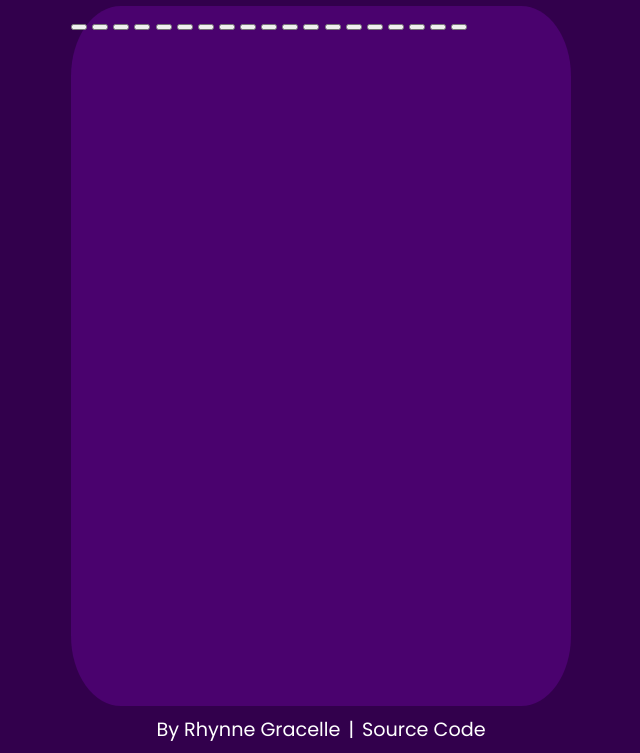
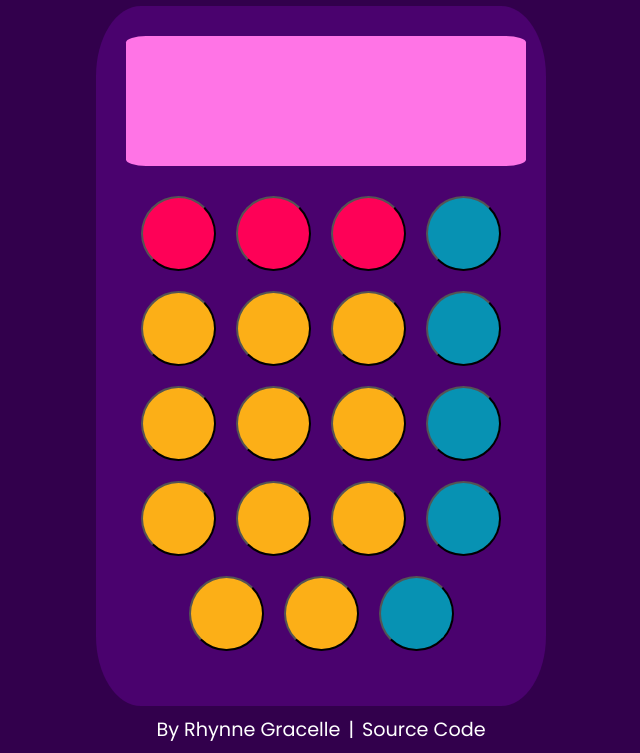
Before and after one commit to kevanpr/calculator, a plain HTML site: page index.html in a window 1280 px wide. Shown: the part 47-800 px from the top of the page, without its empty margins (319-959 px from the left). Drawn offline with Linux system fonts and the light colour scheme; a web font is replaced by a local one.

Commit message:
fix: wrap and color buttons

```diff
--- a/index.html
+++ b/index.html
@@ -15,26 +15,35 @@
     <div class="container">
         <div class="title">Calculator</div>
         <div class="calculator">
-            <div></div>
-            <button></button>
-            <button></button>
-            <button></button>
-            <button></button>
-            <button></button>
-            <button></button>
-            <button></button>
-            <button></button>
-            <button></button>
-            <button></button>
-            <button></button>
-            <button></button>
-            <button></button>
-            <button></button>
-            <button></button>
-            <button></button>
-            <button></button>
-            <button></button>
-            <button></button>
+            <div class="display"></div>
+            <div class="calculatorBody">
+                <button class="red"></button>
+                <button class="red"></button>
+                <button class="red"></button>
+                <button class="green"></button>
+
+                <button class="yellow"></button>
+                <button class="yellow"></button>
+                <button class="yellow"></button>
+                <button class="green"></button>
+
+                <button class="yellow"></button>
+                <button class="yellow"></button>
+                <button class="yellow"></button>
+                <button class="green"></button>
+
+
+                <button class="yellow"></button>
+                <button class="yellow"></button>
+                <button class="yellow"></button>
+                <button class="green"></button>
+
+                <button class="yellow"></button>
+                <button class="yellow"></button>
+                <button class="green"></button>
+
+            </div>
+
         </div>
         <div class="creatorContainer">
             <a class="creator">By Rhynne Gracelle</a>
--- a/styles.css
+++ b/styles.css
@@ -26,9 +26,47 @@ body {
 
 .calculator {
     height: 700px;
-    width: 500px;
+    width: 450px;
     background: #4a026e;
     border-radius: 10%;
+    display: flex;
+    flex-direction: column;
+}
+
+.display {
+    width: 400px;
+    height: 130px;
+    background: #ff74e6;
+    margin: 30px;
+    border-radius: 5%;
+}
+
+.calculatorBody {
+    width: 450px;
+    height: auto;
+    display: flex;
+    flex-direction: row;
+    gap: 20px;
+    flex-wrap: wrap;
+    justify-content: center;
+}
+
+button {
+    width: 75px;
+    height: 75px;
+    border-radius: 50%;
+}
+
+button.red {
+    background: #fe0157;
+}
+
+button.yellow {
+    background: #fcaf17;
+}
+
+button.green {
+    background: #0792b3;
 }
 
 .creatorContainer {
```
